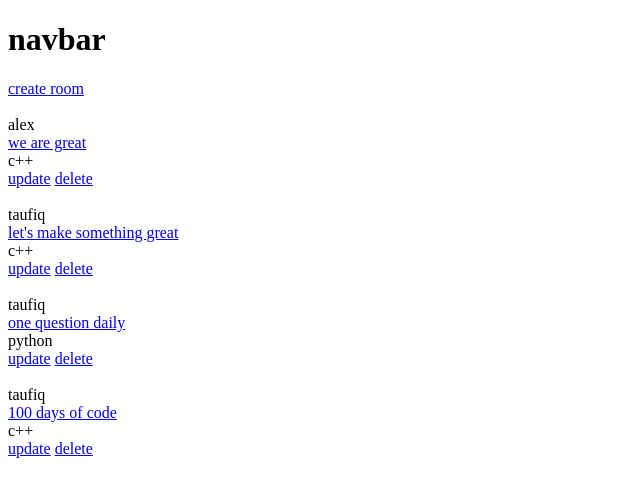
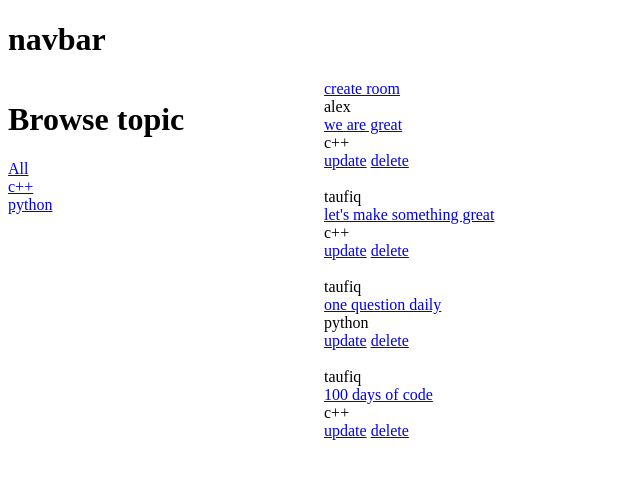
Before and after one commit to toffee-k21/synapse, a Django app: page / in a window 1280 px wide. Shown: the top 497 px of the page, without its empty margins (0-640 px from the left). Run offline with Django 4.2, Linux system fonts and the light colour scheme; data comes from the database, SQL or seed files in the repository.

Commit message:
topic search

```diff
--- a/base/templates/base/home.html
+++ b/base/templates/base/home.html
@@ -1,12 +1,31 @@
 {% extends 'main.html' %}
 
 {% block content %}
-<div>
+
+<style>
+    .main{
+        display: grid;
+        grid-template-columns: 1fr 3fr ;
+    }
+
+</style>
+
+<div class="main">
     <div>
-       <a href="{% url 'create-room' %}">create room</a>
+        <h1>Browse topic</h1>
+            <div>
+            <a href="{% url 'home' %}" >All</a>
+        </div>
+        {% for topic in topics %}
+        <div>
+            <a href="{% url 'home' %}?q={{topic.name|urlencode }}" >{{topic.name}}</a>
+        </div>
+        {% endfor %}
     </div>
-    <br>
     <div>
+        <div>
+           <a href="{% url 'create-room' %}">create room</a>
+        </div>
         {% for room in rooms %}
         <div>
             <div>{{room.host}}</div>
--- a/base/views.py
+++ b/base/views.py
@@ -1,12 +1,14 @@
 from django.shortcuts import render, redirect
 from django.http import HttpResponse
-from .models import Room
+from .models import Room, Topic
 from .forms import RoomForm
 
 
 def home(request):
-    rooms = Room.objects.all()
-    return render(request, 'base/home.html', {'rooms' : rooms})
+    q = request.GET.get('q') if request.GET.get('q') != None else ""
+    rooms = Room.objects.filter(topic__name__icontains=q)
+    topics = Topic.objects.all()
+    return render(request, 'base/home.html', {'rooms' : rooms, 'topics': topics})
 
 def room(request,pk):
     room = Room.objects.get(id=pk)
```
